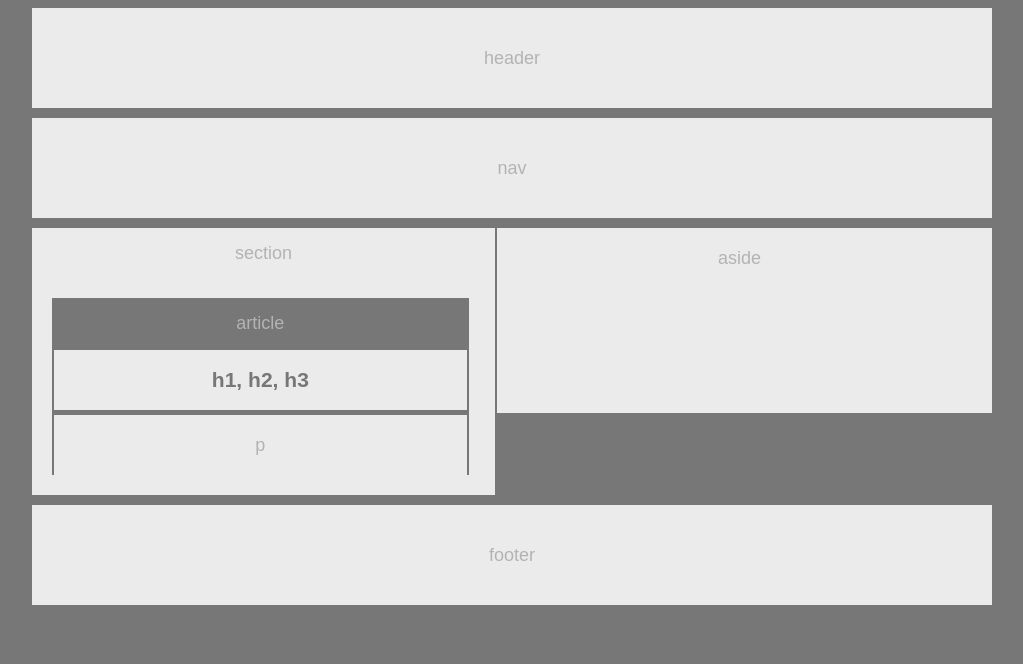
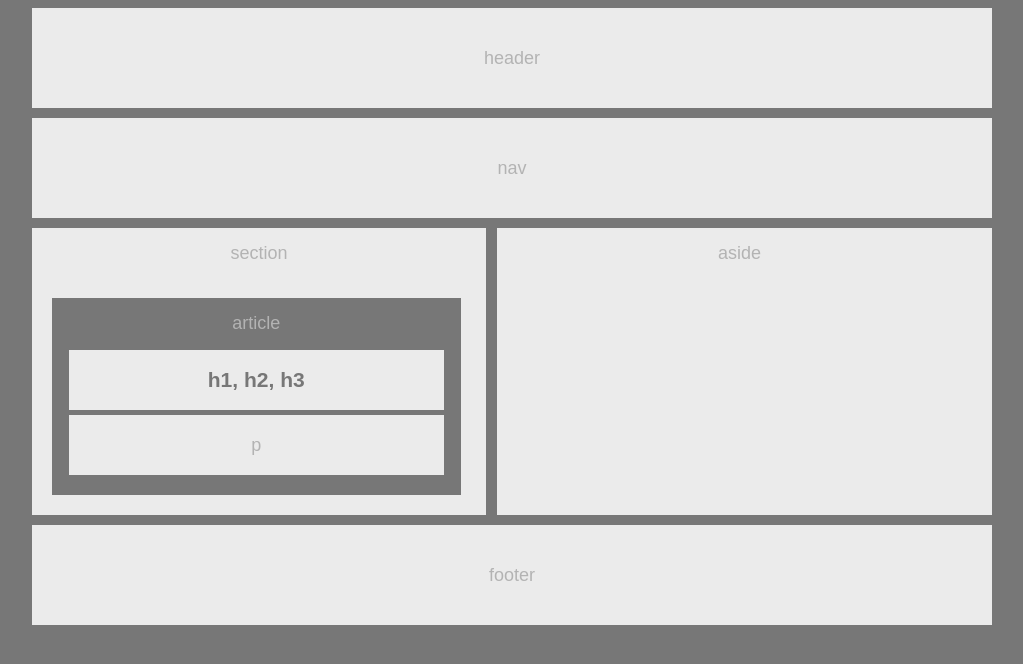
Before and after one commit to AgesilausDrako/HW-Wireframe, a plain HTML site: page index.html in a window 1280 px wide. Shown: the whole page, without its empty margins (128-1151 px from the left). Drawn offline with Linux system fonts and the light colour scheme.

Commit message:
fixed spacing on aside

```diff
--- a/style.css
+++ b/style.css
@@ -36,7 +36,7 @@ nav {
 #section {
 	float: left;
 	background-color: #ebebeb;
-	width: 463px;
+	width: 454px;
 	margin: 0 0 10px;
 	height: auto;
 
@@ -56,10 +56,15 @@ p {
 	margin: 2px 2px 15px 2px;
 }
 
+img {
+	max-width: 100%;
+}
+
 article {
 	width: 90%;
 	margin: 20px;
 	background-color: #777;
+	padding: 0 15px 5px 15px;
 }
 
 
@@ -67,7 +72,7 @@ aside {
 	float: right;
 	width: 495px;
 	background-color: #ebebeb;
-	padding: 5px 20px 130px 10px;
+	padding: 0 20px 237px 10px;
 	margin: 0 0 10px;
 }
 
```
